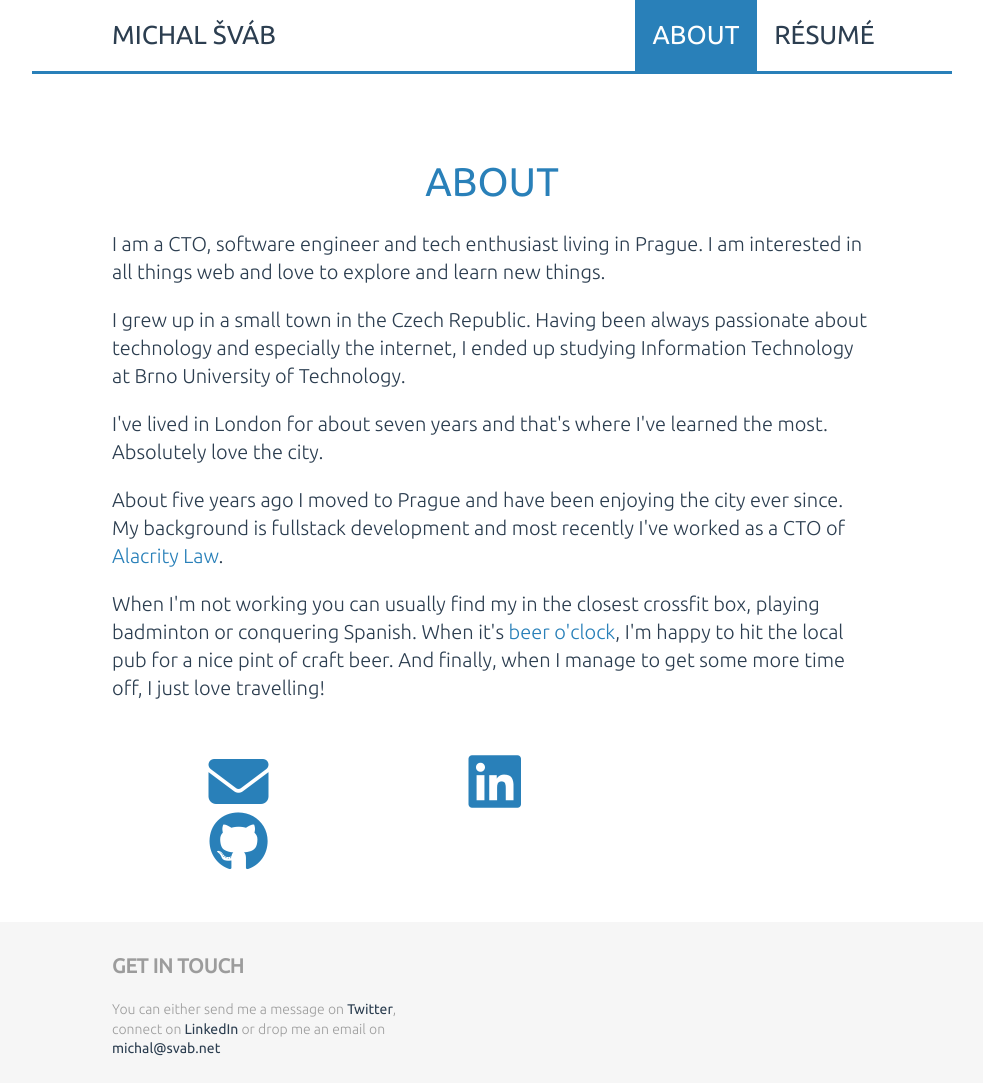
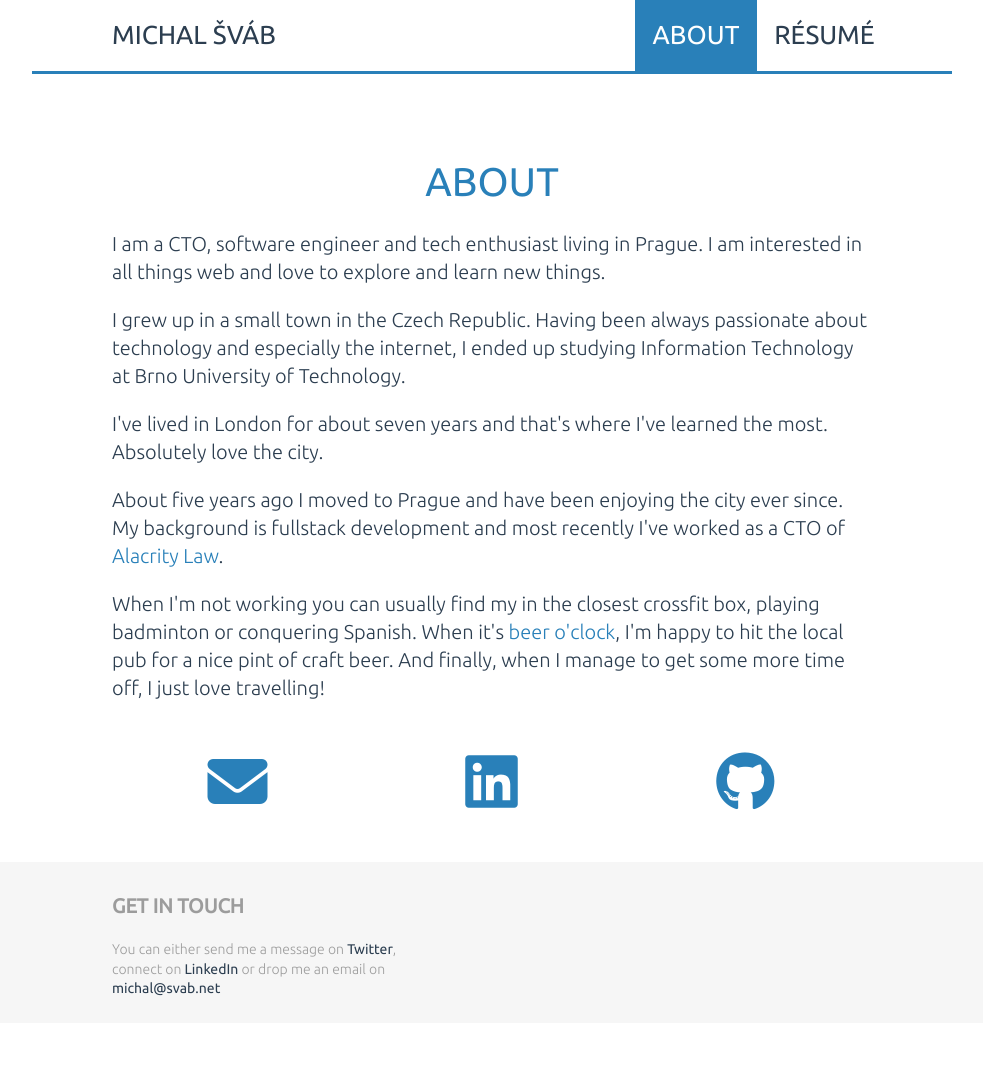
Before and after one commit to msvab/msvab.github.io, a Jekyll site: the page built from about.html, in a window 1280 px wide. Shown: the whole page, without its empty margins (148-1131 px from the left). Built offline with Jekyll 4.4.1, drawn with Linux system fonts in a browser that asks for light colours; after the commit the page ends 1023 px from its top, so only the background shows below that.

Commit message:
Update css

```diff
--- a/assets/css/_site.scss
+++ b/assets/css/_site.scss
@@ -279,7 +279,7 @@ footer {
 
     a {
       display: inline-block;
-      width: 33.3%;
+      width: 33%;
       text-align: center;
       font-size: 6rem;
     }
```
